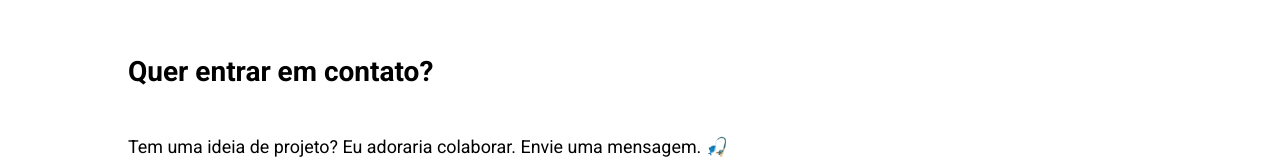
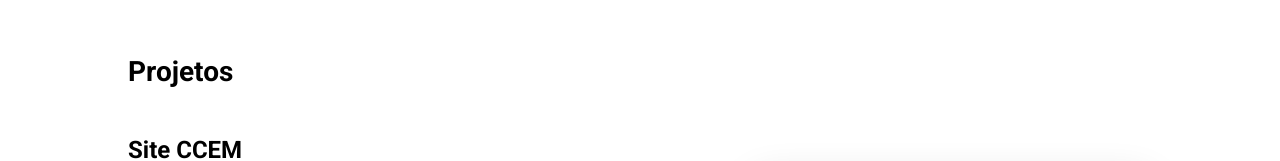
Before and after one commit to ulissesmarciano/portfolio-ulisses, a React (Create React App) app: page / in a window 1280 px wide. Shown: the part 2345-2506 px from the top of the page. Built offline with nearby package versions, Linux system fonts and the light colour scheme.

Commit message:
Retirada de compomente para teste

```diff
--- a/src/page/index.jsx
+++ b/src/page/index.jsx
@@ -4,6 +4,7 @@ import Header from '../components/Header'
 import AboutMeSection from '../components/AboutMeSection'
 import GreetingsSection from '../components/GreetingSection'
 import SkillsSection from '../components/SkillsSection'
+import ProjectsSection from '../components/ProjectsSection'
 import ContactSection from '../components/ContactSection'
 import Footer from '../components/Footer'
 
@@ -15,6 +16,7 @@ const PortfolioSection = () => {
         <GreetingsSection />
         <AboutMeSection />
         <SkillsSection />
+        <ProjectsSection />
         <ContactSection />
       </main>
       <Footer />
```
